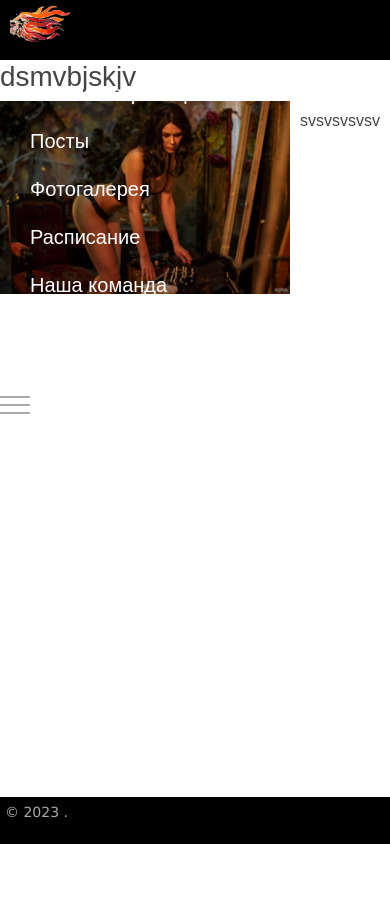
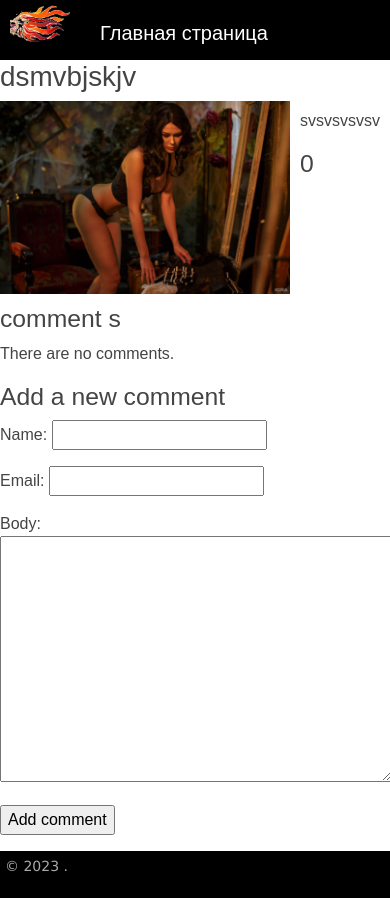
Before and after one commit to pikhenko/Judo, a Django app: a page that uses Judo/templates/base.html in a window 390 px wide. Before the commit the page ends 844 px from the top, so only its background shows below. Run offline with Django 3.2, Linux system fonts and the light colour scheme; data comes from the database, SQL or seed files in the repository; both versions use the stored data as it was after the commit; some libraries are stand-ins or nearby versions.

Commit message:
add comment

```diff
--- a/Judo/backend/forms.py
+++ b/Judo/backend/forms.py
@@ -10,3 +10,9 @@ class AddPostForm(forms.ModelForm):
             'title': forms.TextInput(attrs={'class': 'form-input'}),
             'content': forms.Textarea(attrs={'cols': 60, 'rows': 10}),
         }
+
+
+class CommentForm(forms.ModelForm):
+    class Meta:
+        model = Comment
+        fields = (['name', 'email', 'body'])
--- a/Judo/backend/models.py
+++ b/Judo/backend/models.py
@@ -28,3 +28,26 @@ class Posts(models.Model):
         verbose_name = 'Посты'
         verbose_name_plural = 'Посты'
         ordering = ['time_create', 'title']
+
+
+class Comment(models.Model):
+    post = models.ForeignKey(Posts,
+                             on_delete=models.CASCADE,
+                             related_name='comments')
+    name = models.CharField(max_length=80)
+    email = models.EmailField()
+    body = models.TextField()
+    created = models.DateTimeField(auto_now_add=True)
+    updated = models.DateTimeField(auto_now=True)
+    active = models.BooleanField(default=True)
+
+    class Meta:
+        verbose_name = 'Коментарии'
+        verbose_name_plural = 'Коментарии'
+        ordering = ['created',]
+        indexes = [
+            models.Index(fields=['created']),
+        ]
+
+    def __str__(self):
+        return f'Comment by {self.name} on {self.post}'
--- a/Judo/backend/urls.py
+++ b/Judo/backend/urls.py
@@ -12,4 +12,6 @@ urlpatterns = [
     path('login/', login, name='login'),
     path('post/<slug:post_slug>/', read_post, name='read_post'),
     path('add_page/', add_page, name='add_page'),
+    path('<int:post_id>/comment/', post_comment, name='post_comment'),
+
 ]
--- a/Judo/backend/views.py
+++ b/Judo/backend/views.py
@@ -2,7 +2,8 @@ from django.core.paginator import Paginator
 from django.http import HttpResponse
 from django.shortcuts import render, redirect, get_object_or_404
 from django.views.generic import DetailView
-
+from django.views.decorators.http import require_POST
+from django.contrib.auth.decorators import login_required
 from .models import *
 from .forms import *
 
@@ -52,15 +53,21 @@ def about(request):
     return render(request, 'backend/about.html', {'menu': menu, 'title': 'О Нас'})
 
 def read_post(request, post_slug):
-    post = get_object_or_404(Posts, slug=post_slug)
+    post = get_object_or_404(Posts,
+                             slug=post_slug)
+
+    comments = post.comments.all()
+    form = CommentForm()
 
     context = {
         'post': post,
         'menu': menu,
         'title': post.title,
+        'comments': comments,
+        'form': form,
     }
 
-    return render(request, 'backend/detail_post.html', context=context)
+    return render(request, 'backend/detail_post.html', context)
 
 def add_page(request):
     if request.method == 'POST':
@@ -75,3 +82,19 @@ def add_page(request):
 
 def login(request):
     return HttpResponse("Авторизация")
+
+
+@require_POST
+def post_comment(request, post_id):
+    post = get_object_or_404(Posts,
+                             id=post_id)
+    comment = None
+    form = CommentForm(data=request.POST)
+    if form.is_valid():
+        comment = form.save(commit=False)
+        comment.post = post
+        comment.save()
+    return render(request, 'backend/comment.html',
+                            {'post': post,
+                             'form': form,
+                             'comment': comment})
--- a/Judo/static/css/styles.css
+++ b/Judo/static/css/styles.css
@@ -433,48 +433,3 @@ ul.lang-list li a:hover {color: #fdc073;}
 	--bs-pagination-color: #000;
 	--bs-pagination-active-bg: #000;
 }
-
-.burger {
-	display: none;
-	position: relative;
-	z-index: 50;
-	align-items: center;
-	justify-content: flex-end;
-	width: 30px;
-	height: 18px;
-}
-
-.burger span {
-	height: 2px;
-	width: 100%;
-	background-color: #aaa;
-}
-
-.burger::before, .burger::after {
-	content: '';
-	position: absolute;
-	height: 2px;
-	width: 100%;
-	background-color: #aaa;
-}
-
-.burger::before {
-	top: 0;
-}
-
-.burger::after {
-	bottom: 0;
-}
-
-@media (max-width: 900px) {
-	.burger { display:flex}
-
-	ul.mainmenu {
-		display: flex;
-		flex-direction: column;
-		position: fixed;
-		height: 100%;
-		width: 100%;
-		top: 0;
-	}
-}
--- a/Judo/templates/backend/detail_post.html
+++ b/Judo/templates/backend/detail_post.html
@@ -1,11 +1,28 @@
 {% extends 'base.html' %}
 
 {% block content %}
-<h1>{{ post.title }}</h1>
+  <h1>{{ post.title }}</h1>
 
     {% if post.photo %}
-    <p><img class="img-article-left" src="{{post.photo.url}}"></p>
+      <p><img class="img-article-left" src="{{post.photo.url}}"></p>
     {% endif %}
 
-<p>{{post.content|linebreaks}}</p>
+  <p>{{post.content|linebreaks}}</p>
+  {% with comments.count as total_comments %}
+    <h2>
+      {{ total_comments }} comment {{ total_comments|pluralize }}
+    </h2>
+  {% endwith %}
+  {% for comment in comments %}
+    <div class="comment">
+        <p class="info">
+            Comment {{ forloop.counter }} by {{ comment.name }}
+            {{ comment.created }}
+        </p>
+        {{ comment.body|linebreaks }}
+    </div>
+  {% empty %}
+    <p>There are no comments.</p>
+  {% endfor %}
+  {% include 'includes/comment_form.html' %}
 {% endblock %}
--- a/Judo/templates/base.html
+++ b/Judo/templates/base.html
@@ -34,9 +34,6 @@
 						<li class="last"><a href="{% url m.url_name %}">{{m.title}}</a></li>
 						{% endif %}
 						{% endfor %}
-						<div class="burger">
-							<span></span>
-						</div>
 					</ul>
 					<div class="clear"></div>
 
--- /dev/null
+++ b/Judo/templates/includes/comment_form.html
@@ -0,0 +1,6 @@
+<h2>Add a new comment</h2>
+<form action="{% url 'post_comment' post.id %}" method="post" >
+  {{ form.as_p }}
+  {% csrf_token %}
+  <p><input type="submit" value="Add comment"></p>
+</form>
```
Also changed, not shown: Judo/backend/admin.py (+7 -0 lines), Judo/templates/backend/comment.html (added, +13 -0 lines), Judo/backend/migrations/0001_initial.py (added), Judo/backend/migrations/__init__.py (added), Judo/db.sqlite3.
